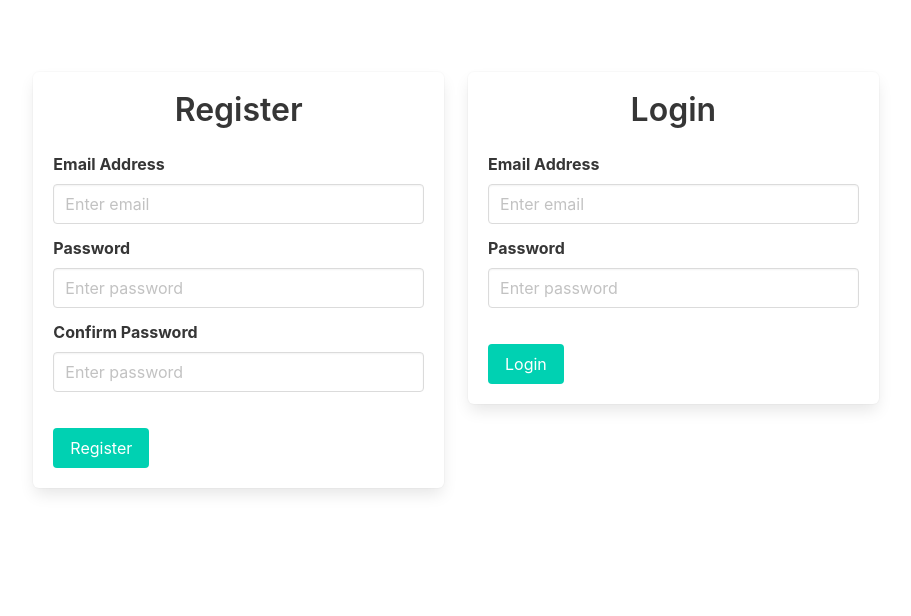
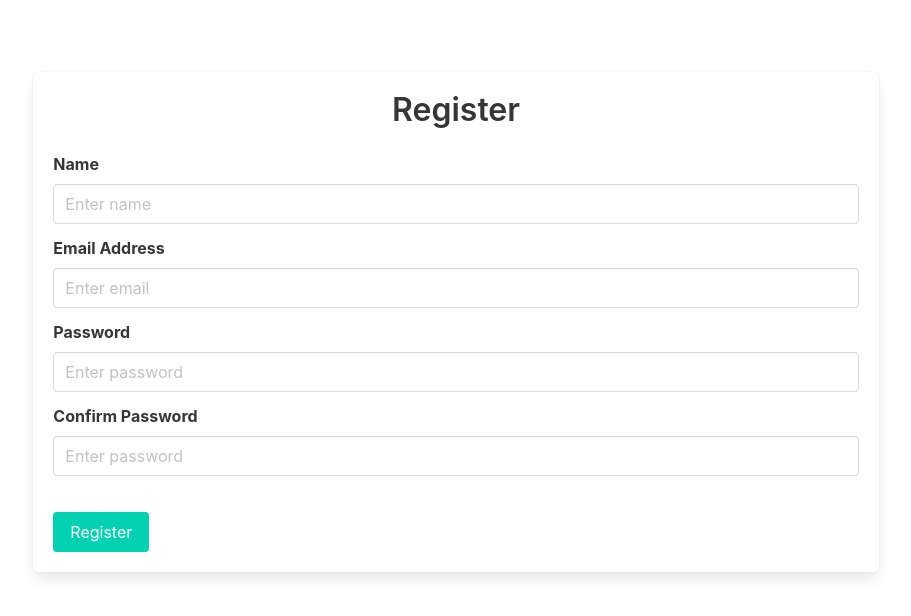
Before and after one commit to yadav-aman/food-ez, a React (Create React App) app in the folder client/: page / in a window 1280 px wide. Shown: the top 616 px of the page, without its empty margins (184-1095 px from the left). Built offline with nearby package versions, Linux system fonts and the light colour scheme; no server answers.

Commit message:
modified Registration

```diff
--- a/client/src/App.js
+++ b/client/src/App.js
@@ -33,13 +33,13 @@ const App = () => {
 
   return (
     <>
-      <Header title={message} />
+       <Header title={message} />
       <div className="columns">
         <div className="column"></div>
         <div className="column m-5 is-two-thirds">
           {!token ? (
             <div className="columns">
-              <Register /> <Login />
+              <Register />
             </div>
           ) : (
             <Table />
--- a/client/src/components/Register.jsx
+++ b/client/src/components/Register.jsx
@@ -4,6 +4,7 @@ import { UserContext } from "../context/UserContext";
 import ErrorMessage from "./ErrorMessage";
 
 const Register = () => {
+  const [name, setName] = useState("");
   const [email, setEmail] = useState("");
   const [password, setPassword] = useState("");
   const [confirmationPassword, setConfirmationPassword] = useState("");
@@ -14,10 +15,10 @@ const Register = () => {
     const requestOptions = {
       method: "POST",
       headers: { "Content-Type": "application/json" },
-      body: JSON.stringify({ email: email, hashed_password: password }),
+      body: JSON.stringify({ name: name, username: email, password: password }),
     };
 
-    const response = await fetch("/api/users", requestOptions);
+    const response = await fetch("http://localhost:8000/user/", requestOptions);
     const data = await response.json();
 
     if (!response.ok) {
@@ -42,6 +43,19 @@ const Register = () => {
     <div className="column">
       <form className="box" onSubmit={handleSubmit}>
         <h1 className="title has-text-centered">Register</h1>
+        <div className="field">
+          <label className="label">Name</label>
+          <div className="control">
+            <input
+              type="text"
+              placeholder="Enter name"
+              value={name}
+              onChange={(e) => setName(e.target.value)}
+              className="input"
+              required
+            />
+          </div>
+        </div>
         <div className="field">
           <label className="label">Email Address</label>
           <div className="control">
```
Also changed, not shown: 2 other files (tests, documents, lock files or other folders).
